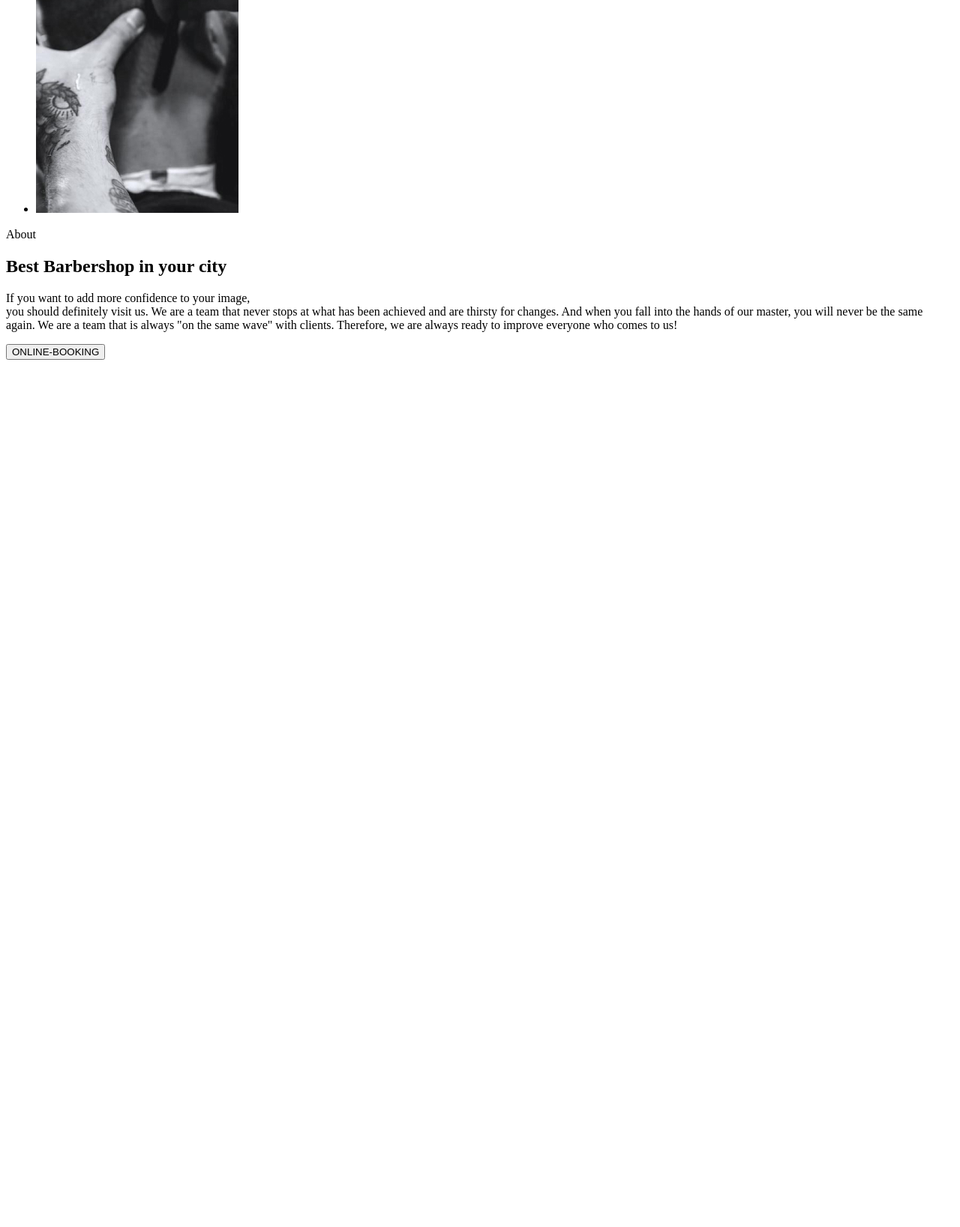
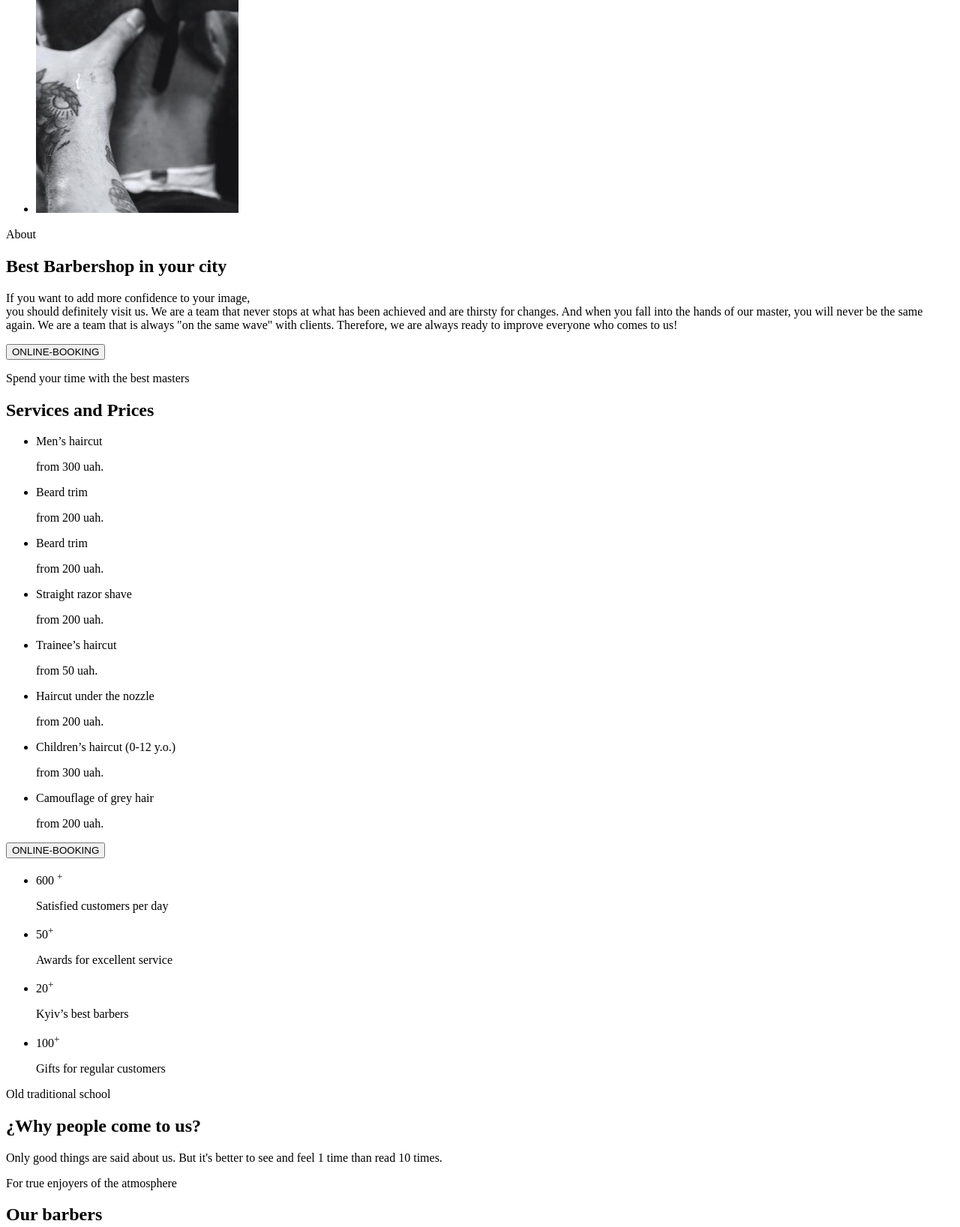
Before and after one commit to ok-qa/barbershop-classwork, a plain HTML site: page index.html in a window 1280 px wide. Shown: the part 974-2611 px from the top of the page at 75% size. Before the commit the page ends 1462 px from the top, so only its background shows below. Drawn offline with Linux system fonts and the light colour scheme.

Commit message:
Sections added
1. Features section added
2. Our barbers section added

```diff
--- a/index.html
+++ b/index.html
@@ -39,8 +39,8 @@
         <!--About section-->
         <section>
             <ul>
-                <li><img src="./images/img 1.jpg" alt="Barbershop1"></li>
-                <li><img src="./images/img 2.jpg" alt="Barbershop2"></li>
+                <li><img src="./images/img 1.jpg" alt="Barbershop1" width="270" height="445"></li>
+                <li><img src="./images/img 2.jpg" alt="Barbershop2" width="270" height="445"></li>
             </ul>
             <p>About</p>
             <h2>Best Barbershop in your city</h2>
@@ -54,6 +54,97 @@
             </p>
             <button type="button">ONLINE-BOOKING</button>
         </section>
+        <!--Section Services and Prices-->
+        <section>
+            <p>Spend your time with the best masters</p>
+            <h2>Services and Prices</h2>
+            <ul>
+                <li>
+                    <p>Men’s haircut</p>
+                    <p>from 300 uah.</p>
+                </li>
+                <li>
+                    <p>Beard trim</p>
+                    <p>from 200 uah.</p>
+                </li>
+                <li>
+                    <p>Beard trim</p>
+                    <p>from 200 uah.</p>
+                </li>
+                <li>
+                    <p>Straight razor shave</p>
+                    <p>from 200 uah.</p>
+                </li>
+            </ul>
+            <ul>
+                <li>
+                    <p>Trainee’s haircut</p>
+                    <p>from 50 uah.</p>
+                </li>
+                <li>
+                    <p>Haircut under the nozzle</p>
+                    <p>from 200 uah.</p>
+                </li>
+                <li>
+                    <p>Children’s haircut (0-12 y.o.)</p>
+                    <p>from 300 uah.</p>
+                </li>
+                <li>
+                    <p>Camouflage of grey hair</p>
+                    <p>from 200 uah.</p>
+                </li>
+            </ul>
+            <button type="button">ONLINE-BOOKING</button>
+        </section>
+
+        <!--Features-->
+        <section>
+            <ul>
+                <li>
+                    <span>600 <sup>+</sup></span>
+                    <p>Satisfied customers per day</p>
+                </li>
+                <li>
+                    <span>50<sup>+</sup></span>
+                    <p>Awards for excellent service</p>
+                </li>
+                <li>
+                    <span>20<sup>+</sup></span>
+                    <p>Kyiv’s best
+                        barbers</p>
+                </li>
+                <li>
+                    <span>100<sup>+</sup></span>
+                    <p>Gifts for regular customers</p>
+                </li>
+            </ul>
+            <p>Old traditional school</p>
+            <h2>¿Why people come to us?</h2>
+            <p>Only good things are said about us. But it's better to see and feel 1 time than read 10 times.</p>
+        </section>
+
+        <!--Our barbers-->
+        <section>
+            <p>For true enjoyers of the atmosphere</p>
+            <h2>Our barbers</h2>
+            <ul>
+                <li>
+                    <img src="./images/john_smith.jpg" alt="John Smith" width="370" height="346">
+                    <h3></h3>John Smith</h3>
+                    <p>Extreme Barber</p>
+                </li>
+                <li>
+                    <img src="./images/michele_doe.jpg" alt="Michele Doe" width="370" height="346">
+                    <h3>Michele Doe</h3>
+                    <p>Extreme Barber</p>
+                </li>
+                <li>
+                    <img src="./images/alan_black.jpg" alt="Alan Black" width="370" height="346">
+                    <h3>Alan Black</h3>
+                    <p>Extreme Barber</p>
+                </li>
+            </ul>
+        </section>
     </main>
     <footer></footer>
 
```
Also changed, not shown: images/Rectangle 25.jpg (added), images/Rectangle 26.jpg (added), images/Rectangle 27.jpg (added), images/Rectangle 28.jpg (added), images/alan_black.jpg (added), images/john_smith.jpg (added), images/michele_doe.jpg (added).
